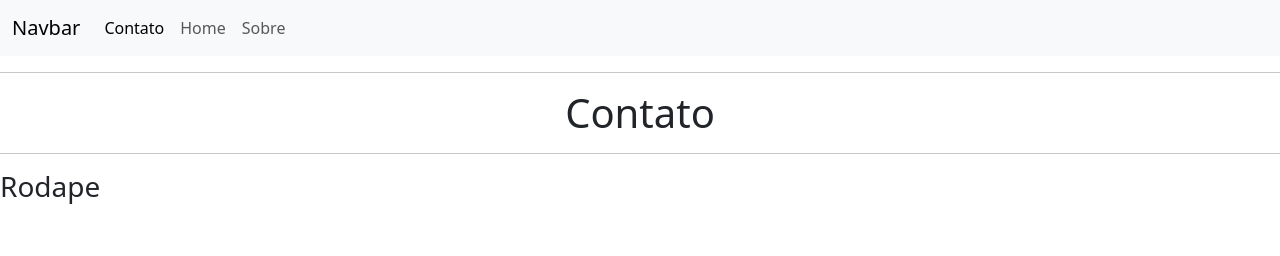
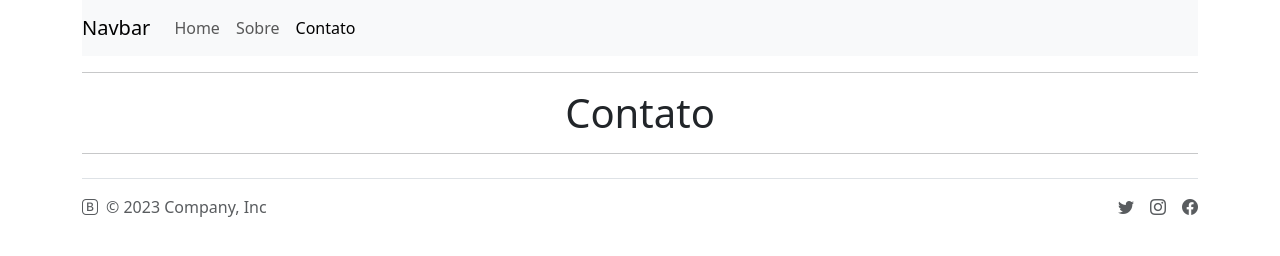
Before and after one commit to fabiopereirareis/site-0, a plain HTML site: page pages/contact.html in a window 1280 px wide. Drawn offline with nearby package versions, Linux system fonts and the light colour scheme.

Commit message:
:rocket: feat: insercao do rodape

```diff
--- a/pages/contact.html
+++ b/pages/contact.html
@@ -7,13 +7,15 @@
     <meta name="viewport" content="width=device-width, initial-scale=1.0">
     <link href="https://cdn.jsdelivr.net/npm/bootstrap@5.3.0-alpha3/dist/css/bootstrap.min.css" rel="stylesheet"
         integrity="sha384-KK94CHFLLe+nY2dmCWGMq91rCGa5gtU4mk92HdvYe+M/SXH301p5ILy+dN9+nJOZ" crossorigin="anonymous">
+    <link rel="stylesheet" href="https://cdn.jsdelivr.net/npm/bootstrap-icons@1.10.5/font/bootstrap-icons.css">
+
     <title>Contato</title>
 </head>
 
 <body>
+    <div class="container">
         <header>
             <nav class="navbar navbar-expand-lg bg-body-tertiary">
-            <div class="container-fluid">
                 <a class="navbar-brand" href="#">Navbar</a>
                 <button class="navbar-toggler" type="button" data-bs-toggle="collapse"
                     data-bs-target="#navbarSupportedContent" aria-controls="navbarSupportedContent"
@@ -23,30 +25,52 @@
                 <div class="collapse navbar-collapse" id="navbarSupportedContent">
                     <ul class="navbar-nav me-auto mb-2 mb-lg-0">
                         <li class="nav-item">
-                            <a class="nav-link active" aria-current="page" href="/pages/contact.html">Contato</a>
-                        </li>
-                        <li class="nav-item">
                             <a class="nav-link" aria-current="page" href="/index.html">Home</a>
                         </li>
                         <li class="nav-item">
                             <a class="nav-link" aria-current="page" href="/pages/about.html">Sobre</a>
                         </li>
+                        <li class="nav-item">
+                            <a class="nav-link active" aria-current="page" href="/pages/contact.html">Contato</a>
+                        </li>
                     </ul>
-                </div>
                 </div>
             </nav>
         </header>
 
         <hr>
-    <section class="container text-center">
+        <section class="text-center">
             <h1>Contato</h1>
         </section>
 
         <hr>
 
-    <footer>
-        <h3>Rodape</h3>
+        <footer class="d-flex flex-wrap justify-content-between align-items-center py-3 my-4 border-top">
+            <div class="col-md-4 d-flex align-items-center">
+                <a href="/" class="mb-3 me-2 mb-md-0 text-body-secondary text-decoration-none lh-1">
+                    <i class="bi bi-bootstrap" width="30" height="24">
+                        <use xlink:href="#bootstrap" />
+                    </i>
+                </a>
+                <span class="mb-3 mb-md-0 text-body-secondary">&copy; 2023 Company, Inc</span>
+            </div>
+
+            <ul class="nav col-md-4 justify-content-end list-unstyled d-flex">
+                <li class="ms-3"><a class="text-body-secondary" href="#"><i class="bi bi-twitter" width="24"
+                            height="24">
+                            <use xlink:href="#twitter" />
+                        </i></a></li>
+                <li class="ms-3"><a class="text-body-secondary" href="#"><i class="bi bi-instagram" width="24"
+                            height="24">
+                            <use xlink:href="#instagram" />
+                        </i></a></li>
+                <li class="ms-3"><a class="text-body-secondary" href="#"><i class="bi bi-facebook" width="24"
+                            height="24">
+                            <use xlink:href="#facebook" />
+                        </i></a></li>
+            </ul>
         </footer>
+    </div>
     <script src="https://cdn.jsdelivr.net/npm/bootstrap@5.3.0-alpha3/dist/js/bootstrap.bundle.min.js"
         integrity="sha384-ENjdO4Dr2bkBIFxQpeoTz1HIcje39Wm4jDKdf19U8gI4ddQ3GYNS7NTKfAdVQSZe"
         crossorigin="anonymous"></script>
```
Also changed, not shown: index.html (+28 -6 lines), pages/about.html (+39 -9 lines). Lines whose indentation alone changed are shown as unchanged.
